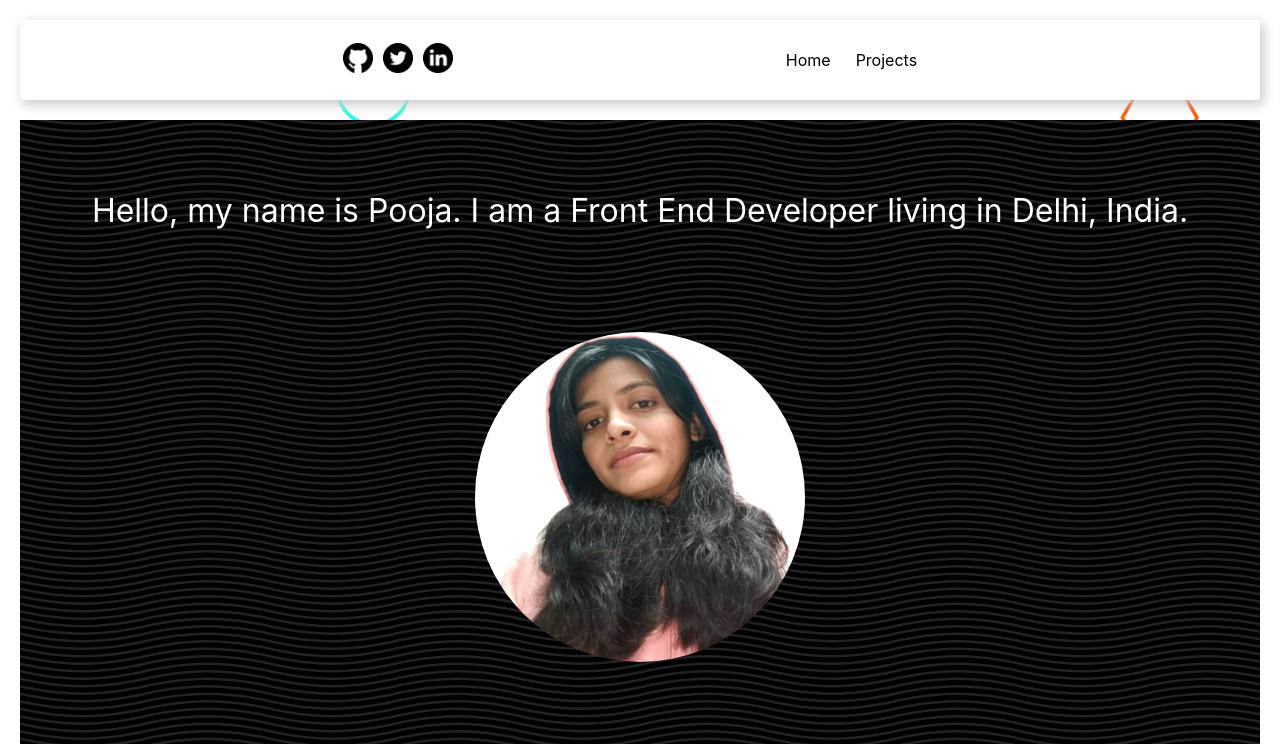
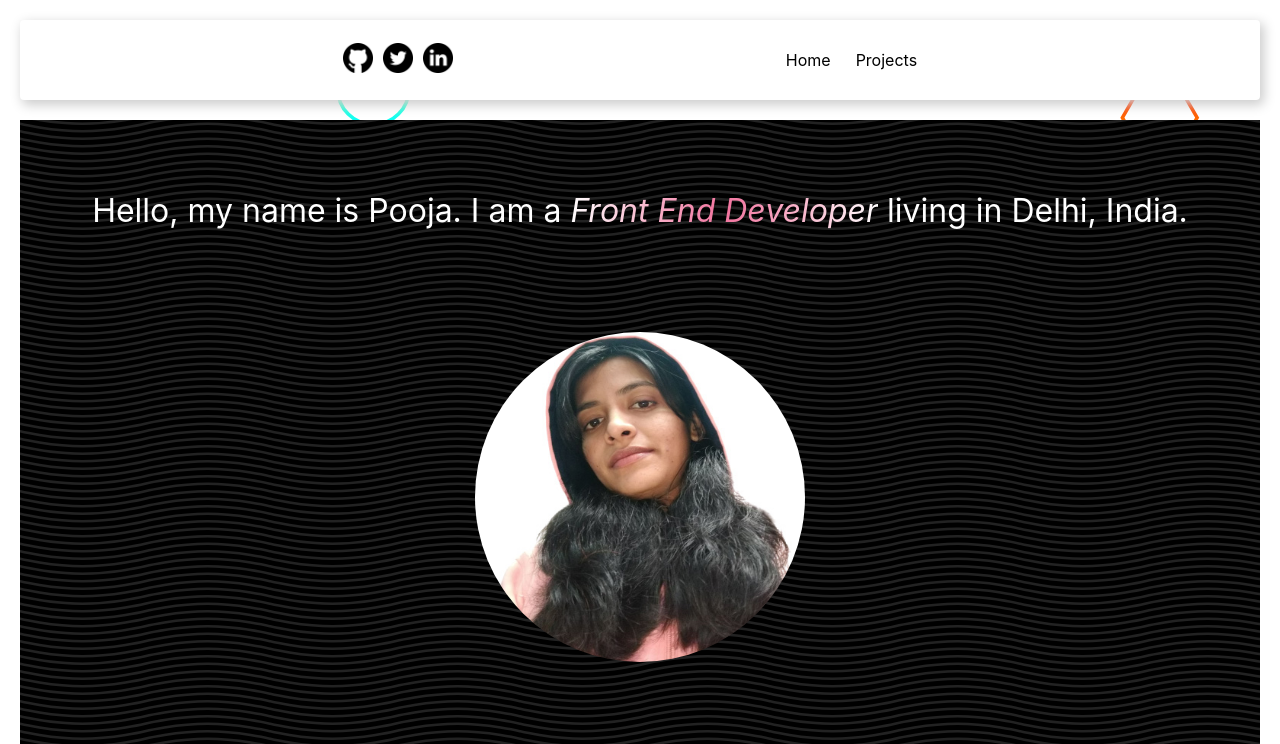
Before and after one commit to poojakp94/poojakp, a React (Create React App) app: page / in a window 1280 px wide. Shown: the top 744 px of the page. Built offline with nearby package versions, Linux system fonts and the light colour scheme.

Commit message:
add[redirect file, gradiant]

```diff
--- a/src/App.js
+++ b/src/App.js
@@ -29,6 +29,7 @@ function App() {
         <Route path="/projects" exact component={Projects}/>
       </Switch>
       <Contact />
+
       <Footer />
       </Router>
     </AppContainer>
--- a/src/components/introSection.js
+++ b/src/components/introSection.js
@@ -74,10 +74,21 @@ const Imgffc = styled.img`
   width: 50px;
   text-align: center;
 `
+
+const Em =styled.em`
+  background: radial-gradient(
+    circle farthest-corner at center center,
+    #F2709C,
+    #fff
+  ) no-repeat;
+  background-clip: text;
+  -webkit-background-clip: text;
+  -webkit-text-fill-color: transparent;
+`
 const IntroCard = () => {
   return (
     <Container>
-      <Heading>Hello, my name is Pooja. I am a Front End Developer living in Delhi, India. </Heading>
+      <Heading>Hello, my name is Pooja. I am a <Em>Front End Developer</Em> living in Delhi, India. </Heading>
       <ImgContainer><Img src={profileImg} /></ImgContainer>
       <Section>
       <Wrapper>
@@ -119,7 +130,7 @@ const IntroCard = () => {
           <span>React</span>
       </ProgressContainer>
       <ProgressContainer>
-        <ProgressBar done="40" />
+        <ProgressBar done="20" />
           <span>Vue</span>
       </ProgressContainer>
       </div>
--- a/src/components/progressbar.js
+++ b/src/components/progressbar.js
@@ -11,7 +11,7 @@ const Container = styled.div`
 
 const Span = styled.span`
     background: linear-gradient(to left, #F2709C, #FF9472);
-	box-shadow: 0 3px 3px -5px #F2709C, 0 2px 5px #F2709C;
+	/* box-shadow: 0 3px 3px -5px #F2709C, 0 2px 5px #F2709C; */
 	border-radius: 20px;
 	color: #fff;
 	display: flex;
```
Also changed, not shown: 1 other file (tests, documents, lock files or other folders).
